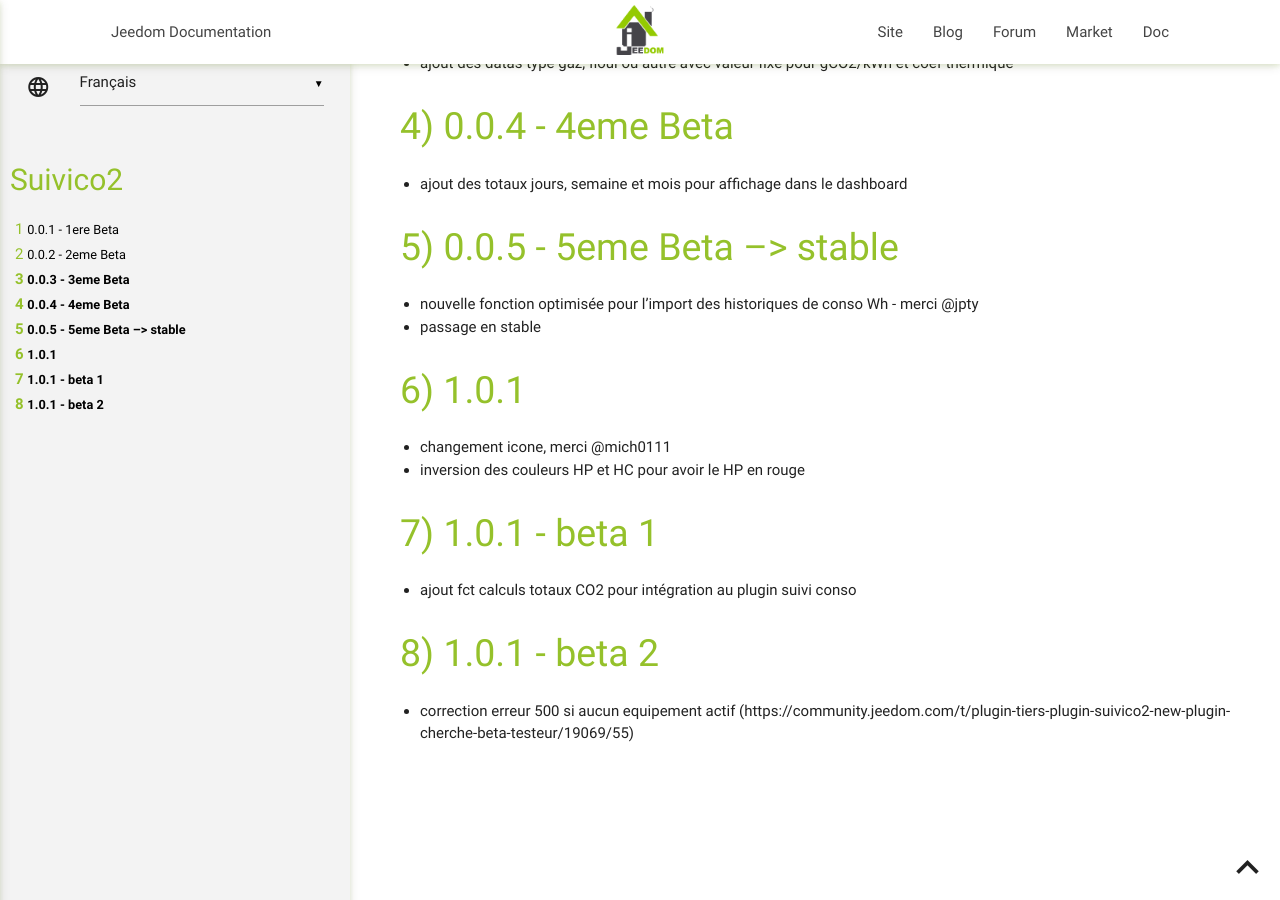
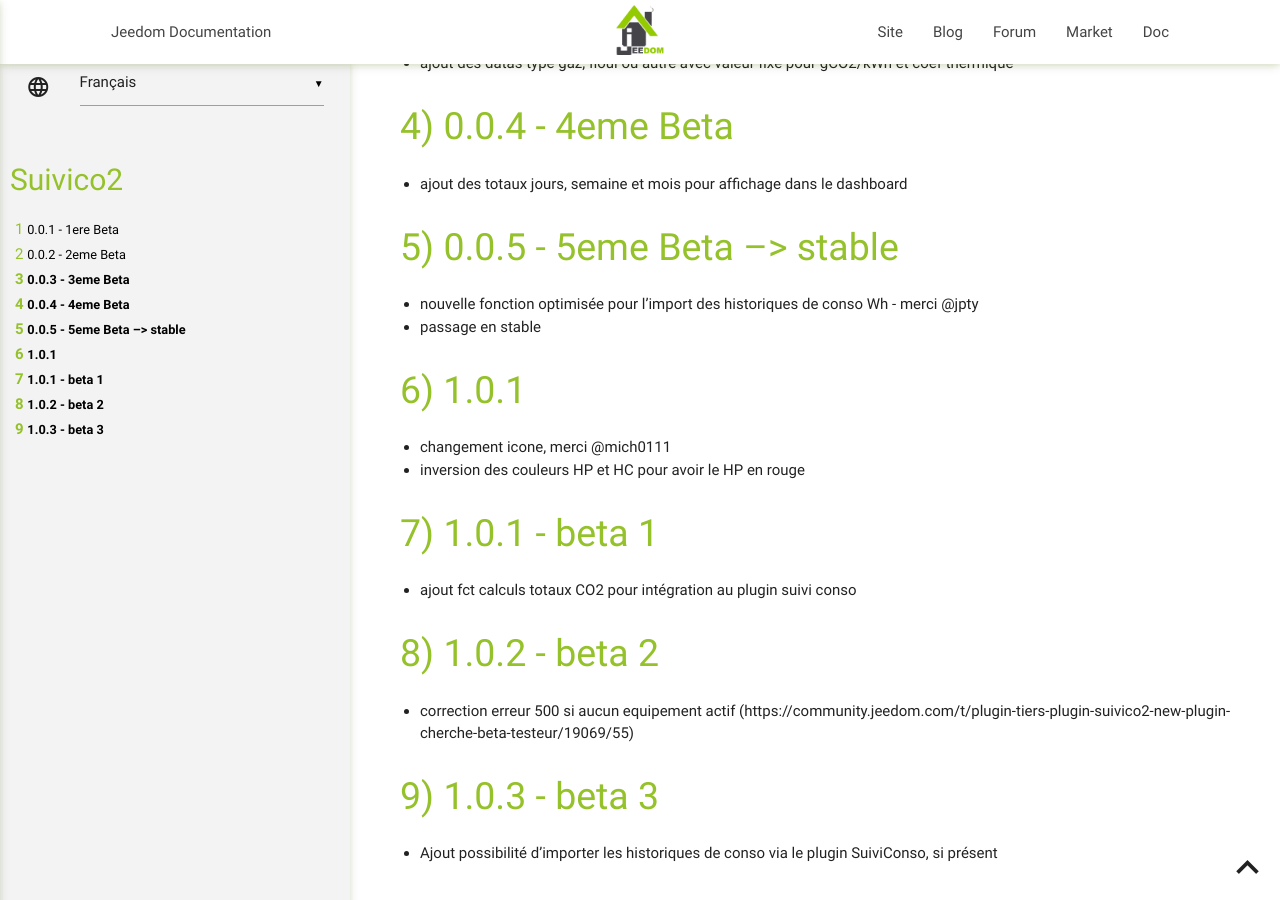
Before and after one commit to AgP42/SuiviCO2, a Jekyll site: the page built from docs/fr_FR/changelog.md, in a window 1280 px wide and 900 px high, scrolled down 598 px. Built offline with Jekyll 4.4.1, drawn with Linux system fonts in a browser that asks for light colours; our own code applies the rules of GitHub Pages for plain Markdown files.

Commit message:
update doc et change log pour import suivi conso

```diff
--- a/docs/fr_FR/changelog.md
+++ b/docs/fr_FR/changelog.md
@@ -38,7 +38,11 @@
 
 - ajout fct calculs totaux CO2 pour intégration au plugin suivi conso
 
-# 1.0.1 - beta 2
+# 1.0.2 - beta 2
 
 - correction erreur 500 si aucun equipement actif
 (https://community.jeedom.com/t/plugin-tiers-plugin-suivico2-new-plugin-cherche-beta-testeur/19069/55)
+
+# 1.0.3 - beta 3
+
+- Ajout possibilité d'importer les historiques de conso via le plugin SuiviConso, si présent
--- a/plugin_info/info.json
+++ b/plugin_info/info.json
@@ -16,6 +16,6 @@
 		"forum":"Lien vers le forum",
 		"video" : "Lien vers une video"
 	},
-	"language" : ["fr_FR","en_US","de_DE","sp_SP","ru_RU","id_ID","it_IT"],
+	"language" : ["fr_FR","en_US","de_DE","sp_SP"],
 	"compatibility" : ["miniplus","smart","rpi","docker","diy"]
 }
```
Also changed, not shown: docs/fr_FR/index.md (+2 -0 lines).
